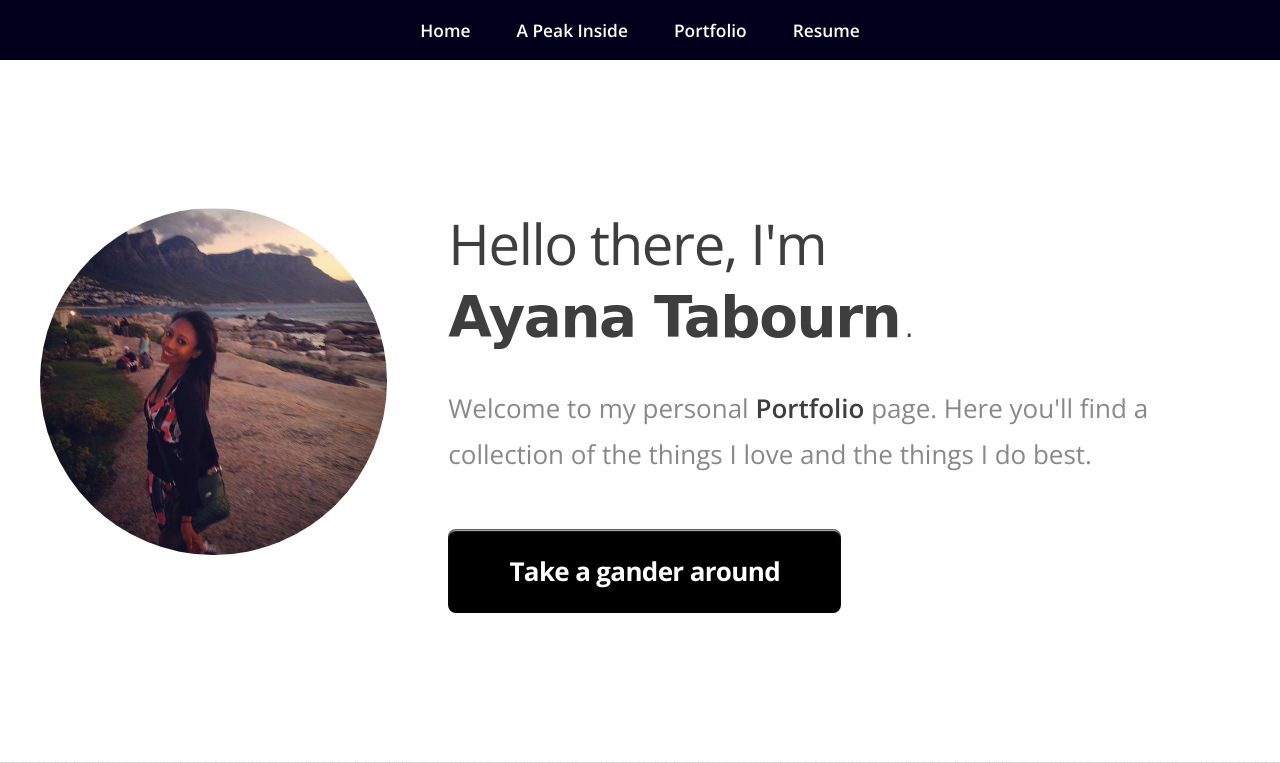
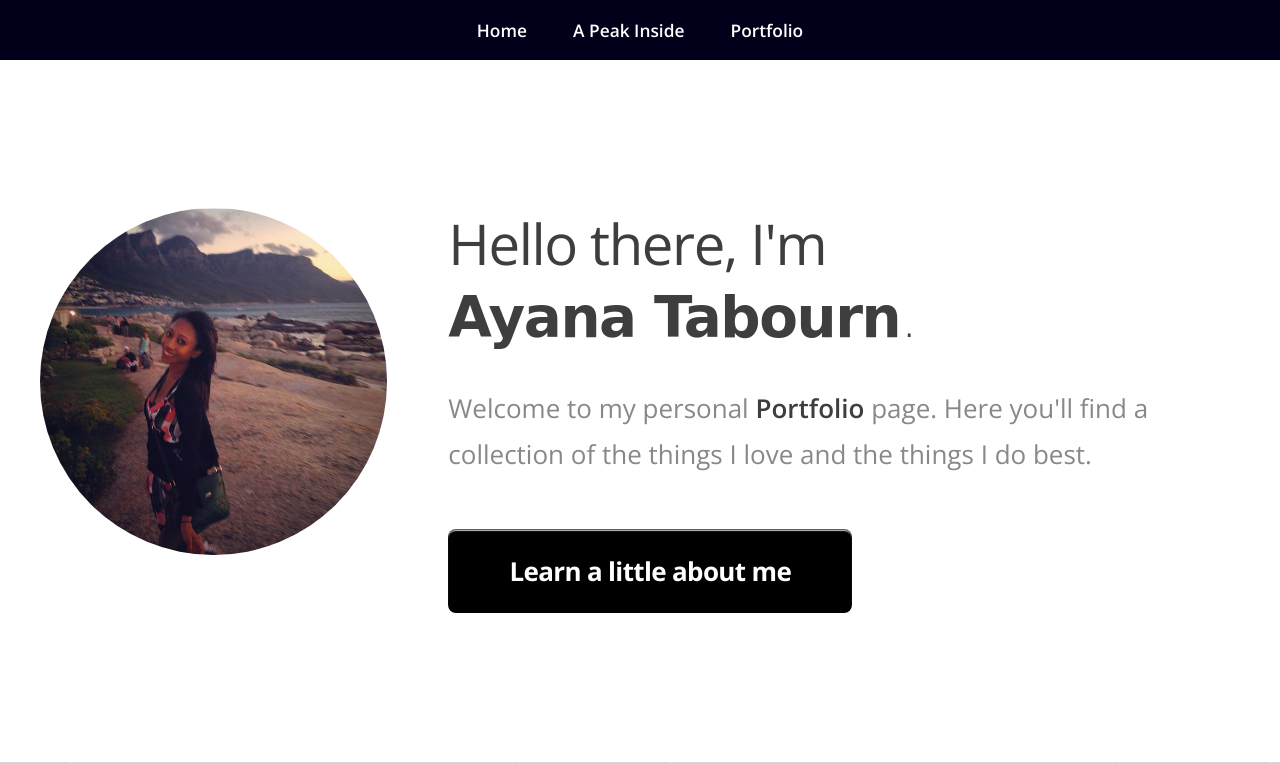
Before and after one commit to amtab/portfolio, a plain HTML site: page index.html in a window 1280 px wide. Shown: the top 763 px of the page. Drawn offline with nearby package versions, Linux system fonts and the light colour scheme; files that its build step writes are made by us from their sources; a web font is replaced by a local one.

Commit message:
took away resume

```diff
--- a/index.html
+++ b/index.html
@@ -25,7 +25,6 @@
 				<li><a href="index.html">Home</a></li>
 				<li><a href="about.html">A Peak Inside</a></li>
 				<li><a href="Work.html">Portfolio</a></li>
-				<li><a href="../html5up-miniport/resume.html">Resume</a></li>
 			</ul>
 		</nav>
 
@@ -42,7 +41,7 @@
 								<h1>Hello there, I'm </h1><h1 class="myname"><strong>Ayana Tabourn</strong>.</h1>
 							</header>
 							<p>Welcome to my personal <strong>Portfolio</strong> page. Here you'll find a collection of the things I love and the things I do best.</p>
-							<a href="about.html" class="button big scrolly">Take a gander around</a>
+							<a href="about.html" class="button big scrolly">Learn a little about me</a>
 						</div>
 					</div>
 				</article>
```
Also changed, not shown: Work.html (+0 -1 lines), about.html (+0 -1 lines).
